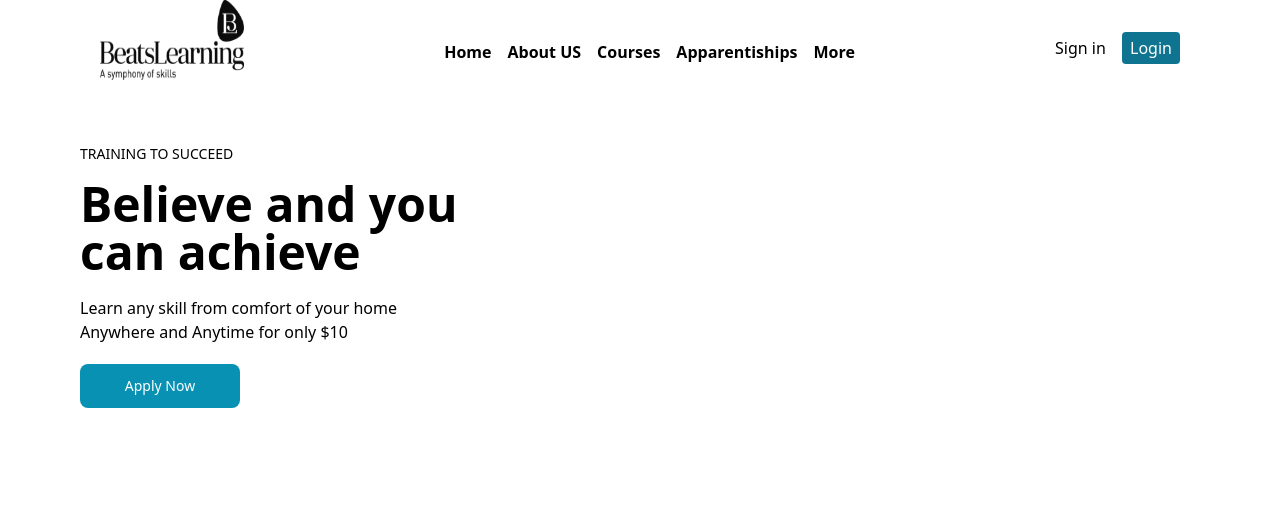
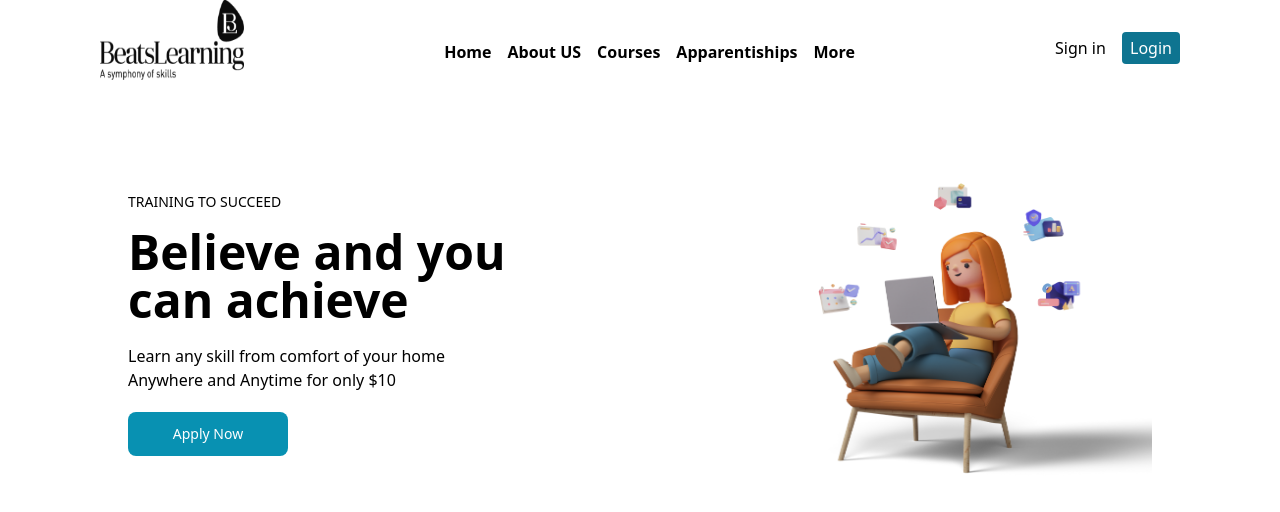
Before and after one commit to anikaivnath/Class-Task--4, a plain HTML site: page index.html in a window 1280 px wide. Drawn offline with nearby package versions, Linux system fonts and the light colour scheme.

Commit message:
Add image

```diff
--- a/index.html
+++ b/index.html
@@ -23,14 +23,17 @@
             <Button class="bg-cyan-700 text-white p-1 rounded px-2">Login</Button>
         </div>
     </div>
-    <div>
-        <div class="m-10 w-96 mt-16 ml-20">
+    <div class="flex justify-around">
+        <div class=" w-96 mt-28 ">
             <p class="mb-4 text-sm">TRAINING TO SUCCEED</p>
             <h1 class="text-5xl font-bold w-68 mb-5">Believe and you can achieve</h1>
             <p class="w-68">Learn any skill from comfort of your home
                 Anywhere and Anytime for only $10</p>
                 <p class=" text-sm  bg-cyan-600   w-40  mt-5 text-center px-5 py-3 rounded-lg text-white ">Apply Now</p>
         </div>
+        <div>
+            <img src="./Group 1000001437.png" alt="" class="w-96 h-80 mt-24">
+        </div>
     </div>
 </body>
 </html>
```
